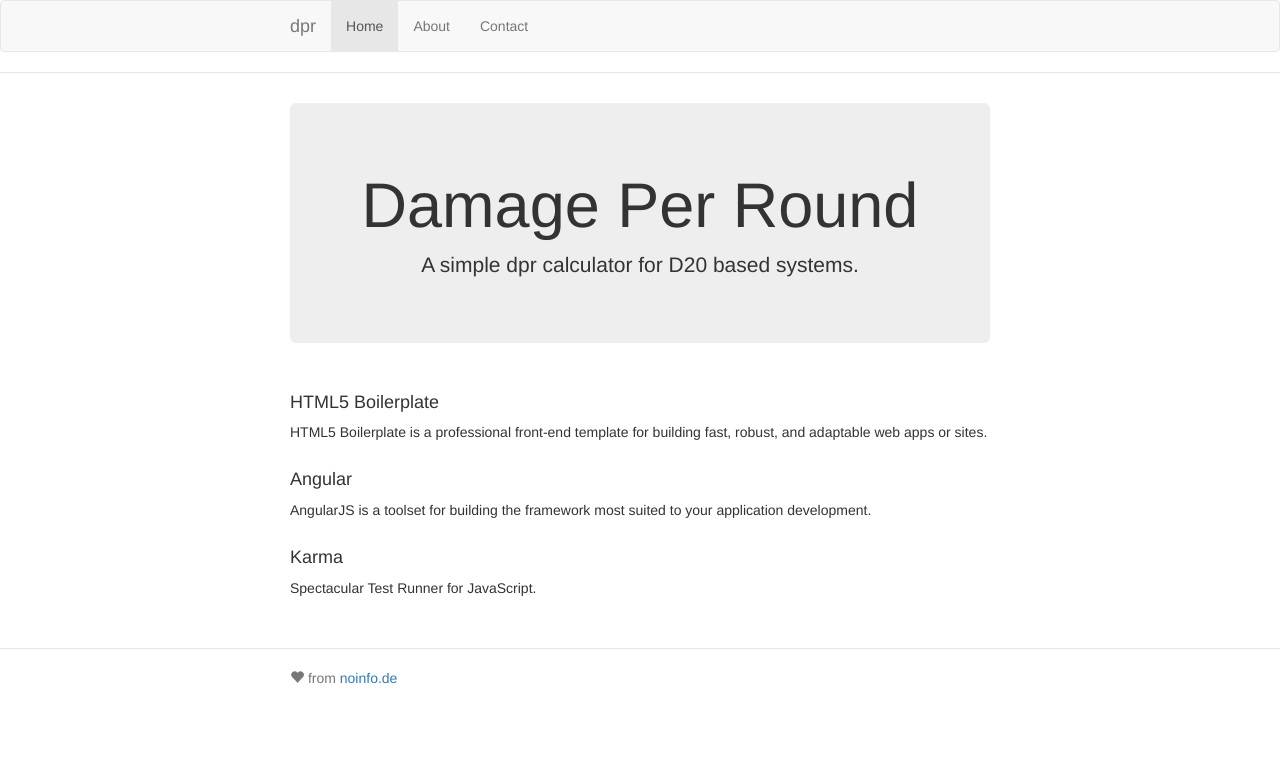
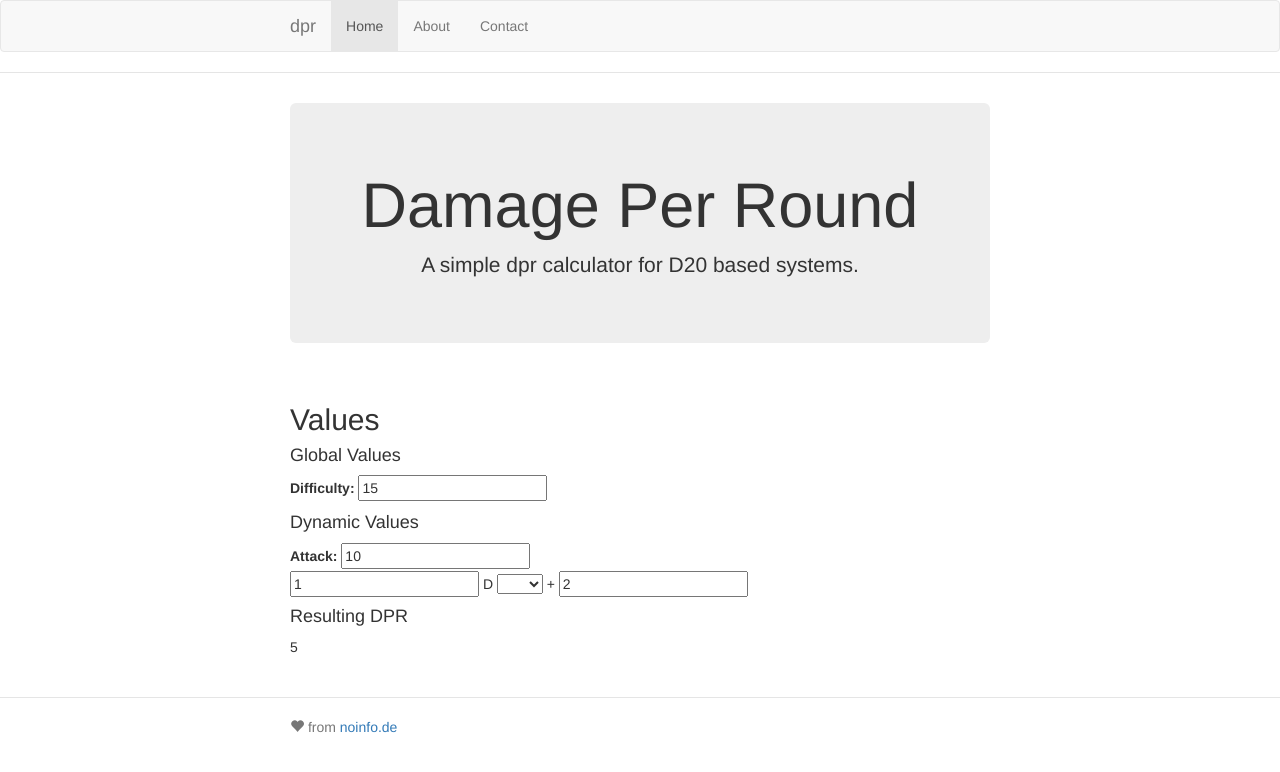
Before and after one commit to noinfo/dpr, a website: page app/index.html in a window 1280 px wide. Drawn offline with nearby package versions, Linux system fonts and the light colour scheme; some packages are replaced by stand-ins of ours; files that its build step writes are made by us from their sources.

Commit message:
First very basic calculations

```diff
--- a/app/scripts/controllers/main.js
+++ b/app/scripts/controllers/main.js
@@ -14,4 +14,14 @@ angular.module('dprApp')
             'AngularJS',
             'Karma'
         ];
+
+        $scope.difficulty = 15;
+        $scope.attack = 10;
+
+        $scope.damageDiceSideOptions = ['2','4', '6', '8', '10', '12','20', '100'];
+
+        $scope.damageDiceCount = 1;
+        $scope.damageDiceSides = 6;
+        $scope.damageDiceBonus = 2;
+
     });
--- a/app/views/main.html
+++ b/app/views/main.html
@@ -6,16 +6,29 @@
 </div>
 
 <div class="row marketing">
-  <h4>HTML5 Boilerplate</h4>
-  <p>
-    HTML5 Boilerplate is a professional front-end template for building fast, robust, and adaptable web apps or sites.
-  </p>
+  <h2>Values</h2>
 
-  <h4>Angular</h4>
-  <p>
-    AngularJS is a toolset for building the framework most suited to your application development.
-  </p>
+  <h4>Global Values</h4>
+  <div>
+    <label for="difficulty">Difficulty: </label> <input type="number" min="1" ng-model="difficulty" id="difficulty" required >
+  </div>
 
-  <h4>Karma</h4>
-  <p>Spectacular Test Runner for JavaScript.</p>
+  <h4>Dynamic Values</h4>
+  <div>
+    <label for="attack">Attack: </label> <input type="number" min="1" ng-model="attack" id="attack" required >
+    <br/>
+    <input type="number" min="1" ng-model="damageDiceCount" required > D
+
+    <select ng-model="damageDiceSides">
+      <option ng-repeat="dice in damageDiceSideOptions">{{dice}}</option>
+    </select>
+    + <input type="number" min="1" ng-model="damageDiceBonus" required >
+
+  </div>
+
+  <h4>Resulting DPR</h4>
+  <div>
+    {{ damageDiceCount * (damageDiceSides / 2) + damageDiceBonus }}
+  </div>
+
 </div>
```
Lines whose indentation alone changed are shown as unchanged.
